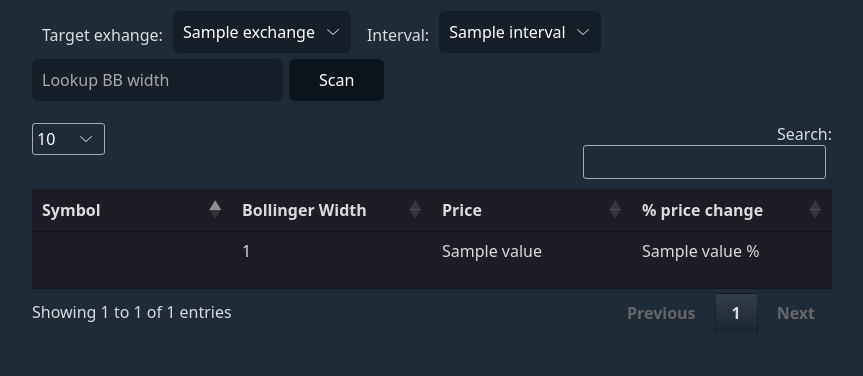
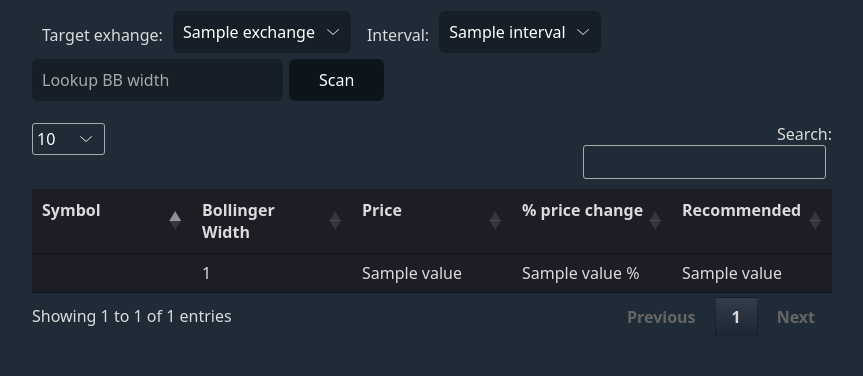
Before and after one commit to bdh777psu/bbw-stock-scanner, a Flask app: template templates/index.html in a window 1280 px wide. Shown: the part 147-523 px from the top of the page, without its empty margins (208-1071 px from the left). Run offline with Flask 3, Linux system fonts and the light colour scheme; the template is opened without the code that fills it: most values are stand-ins (such as "Sample title", 1, 10 or a date in 2020); some libraries are stand-ins or nearby versions.

Commit message:
Added purchase recommendations

```diff
--- a/app.py
+++ b/app.py
@@ -36,6 +36,7 @@ def scan():
     calculate_bbw(analysis, input_bbw)
     calculate_current_price(analysis)
     calculate_price_change(analysis)
+    recommend_symbols(analysis)
 
     return render_template('index.html', exchanges=exchanges, stock_symbols=filtered_symbols, intervals=intervals)
 
@@ -117,6 +118,20 @@ def calculate_price_change(analysis_dict):
             print(symbol, "Opening price set to zero value!")
 
 
+def recommend_symbols(analysis_dict) -> int:
+    """Filters for recomendations"""
+    for symbol, value in analysis_dict.items():
+
+        try:
+            recommendation = value.summary["RECOMMENDATION"]
+
+            filtered_symbols[symbol].append(recommendation.replace('_', ' '))
+        except AttributeError:
+            print(symbol, "does not have associated recommendation!")
+        except KeyError:
+            print(symbol, "is not defined!")
+
+
 @app.errorhandler(404)
 def pageNotFound(error):
     """Exibits the '404 error' page"""
--- a/templates/index.html
+++ b/templates/index.html
@@ -39,6 +39,7 @@
                 <th>Bollinger Width</th>
                 <th>Price</th>
                 <th>% price change</th>
+                <th>Recommended</th>
             </tr>
             </thead>
             <tbody>
@@ -55,6 +56,7 @@
                         <td>{{ value[0] }}</td>
                         <td>{{ value[1] }}</td>
                         <td>{{ value[2] }} %</td>
+                        <td>{{ value[3] }}</td>
                     </tr>
                 {% endfor %}
             </tbody>
```
